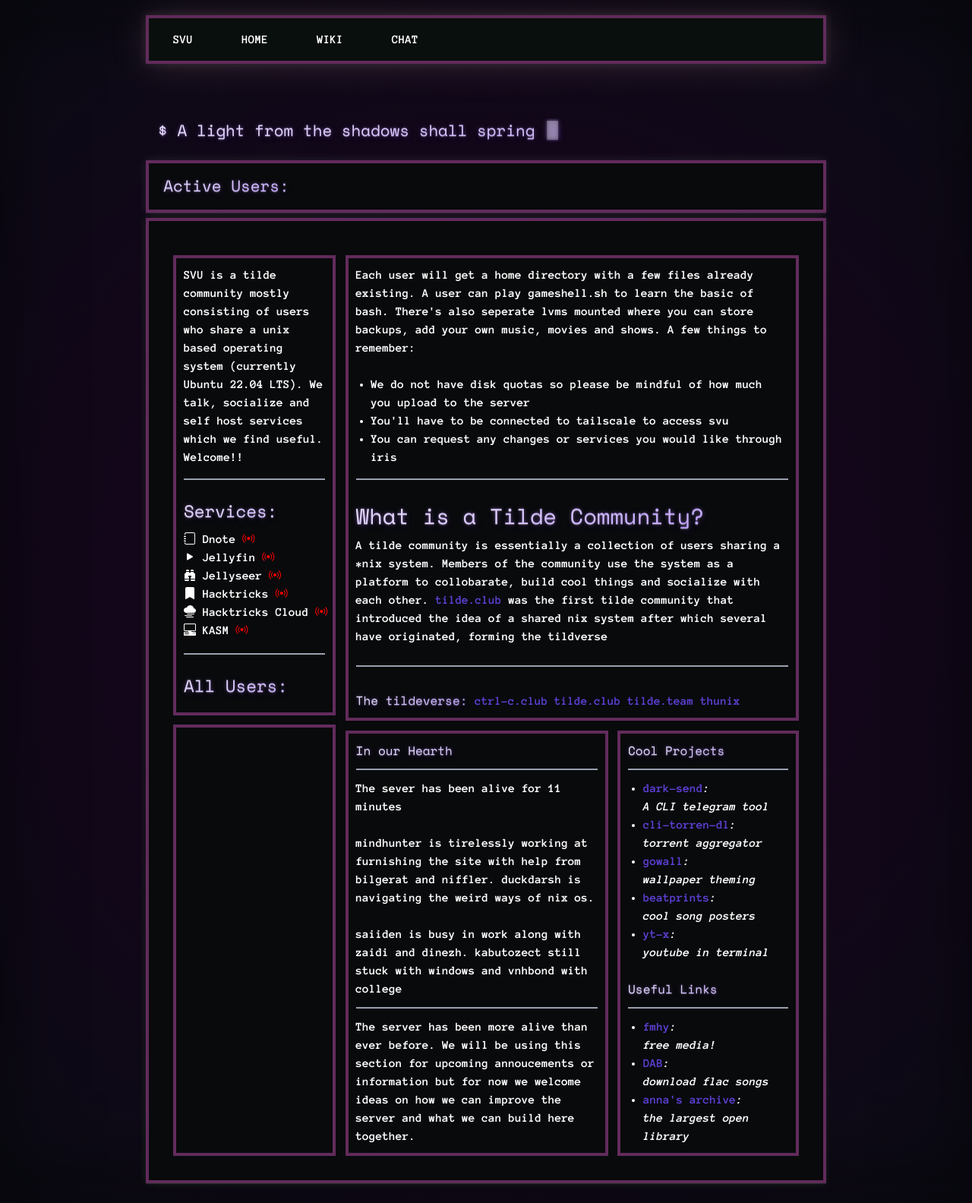
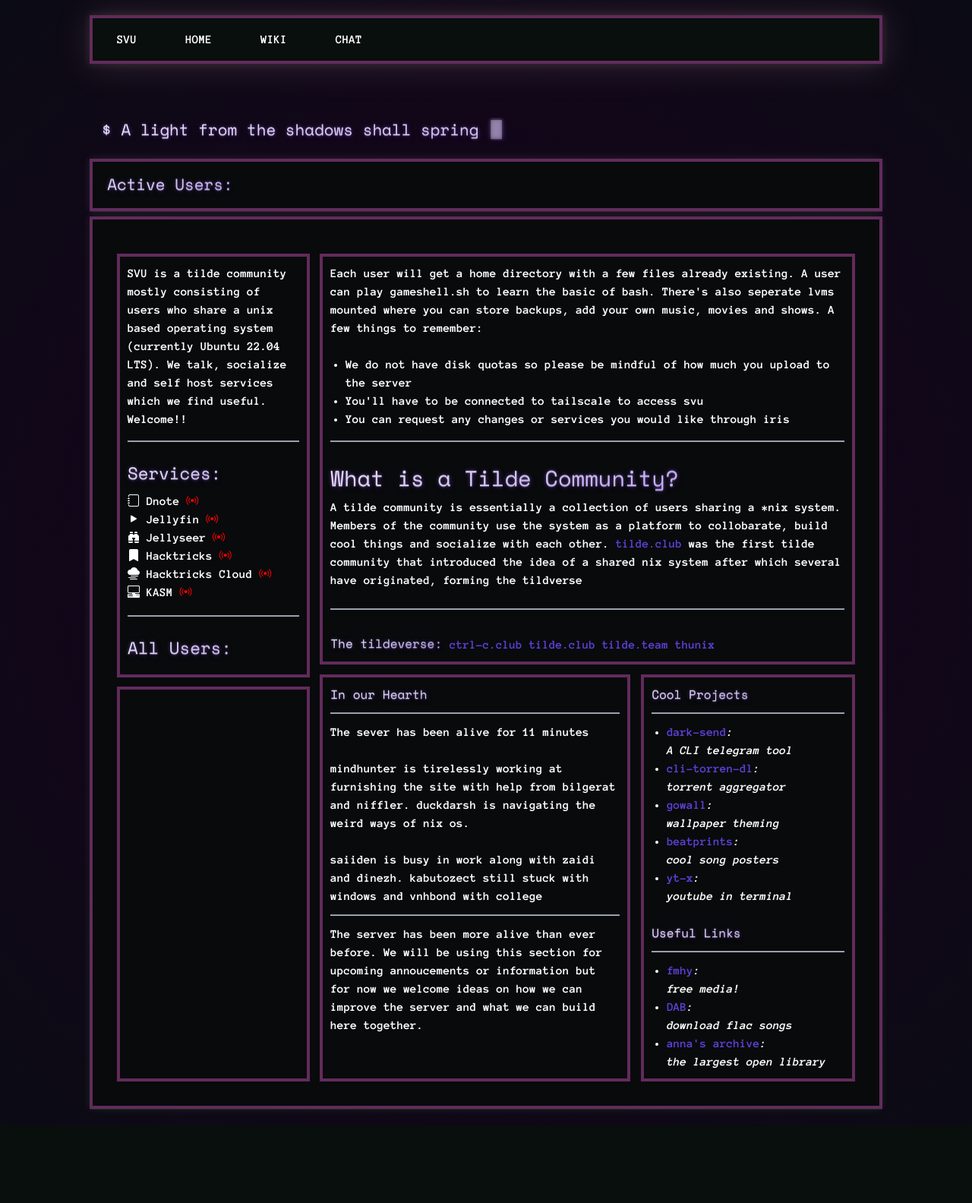
Before and after one commit to Viridescent7/svu_dashboard, a Django app: page / in a window 1280 px wide. Shown: the whole page at 76% size. After the commit the page ends 1465 px from the top, so only its background shows below. Run offline with Django 4.2, Linux system fonts and the light colour scheme; data that the repository does not hold is empty.

Commit message:
optimized layout for mobile

```diff
--- a/home/static/css/styles.css
+++ b/home/static/css/styles.css
@@ -5,17 +5,17 @@
 /* @import url('https://fonts.googleapis.com/css2?family=Source+Code+Pro&display=swap');
 @import url('https://fonts.googleapis.com/css2?family=Inconsolata&display=swap'); */
 
-html, body {
+body {
   background: radial-gradient(
     circle at center,
     #1a001f 0%,   /* deep purple */
     #0b0b14 100%  /* dark navy/charcoal */
   );
-  margin: 0;
+  margin: auto;
   padding: 0;
-  box-shadow: inset 0 0 100px rgba(0, 0, 0, 0.5);
   font-family: 'Anonymous Pro', monospace;
   font-weight: 550;
+  max-width: 1160px;
 }
 
 h1 {
@@ -73,7 +73,7 @@ code {
     justify-content: left;
     align-items: left;
     flex-wrap: wrap;
-
+    width: 90%;
 
 }
 
@@ -98,6 +98,10 @@ code {
         from { max-width: 2em; } /* Width of ::before */
         to { max-width: 100%; }
     }
+}
+
+#runner-outer {
+    width: 90%;
 }
 
 #runner::before {
@@ -133,10 +137,15 @@ code {
     box-shadow: -1px -0.8px 10px 0.3px rgba(229,228,226, 0.1),
                 0.3px 1.1px 1px -0.3px rgba(229,228,226, 0.15);
     height: 100%;
+    width: 90%;
 }
 
 #active-users h1 {
   font-size: 1.3rem;
+}
+
+#main-content {
+    width: 90%;
 }
 
 #main-body {
@@ -245,8 +254,15 @@ code {
   margin-right: 8px;
 }
 
+#what-is {
+    overflow-wrap: break-word;
+}
+
 #what-is h1 {
   font-size: calc(1rem + 1vw);
+  white-space: normal;
+  word-wrap: break-word;
+  overflow-wrap: break-word;
 }
 
 #info-link {
@@ -269,6 +285,9 @@ code {
     padding: 10px;
     width: 40%;
 
+    white-space: normal;
+    word-wrap: break-word;
+    overflow-wrap: break-word;
 }
 
 #projects ul {
--- a/templates/base.html
+++ b/templates/base.html
@@ -16,7 +16,7 @@
     {% include "navi.html" %}
     <br><br>
 
-    <div id="runner-outer" class="w-[70%] mx-auto mt-[0.6%] p-[1rem] mb-[0.3%]">
+    <div id="runner-outer" class="mx-auto mt-[0.6%] p-[1rem] mb-[0.3%]">
     {%block runner %}
     {% endblock %}
     </div>
@@ -25,7 +25,7 @@
         {% block active-users %}
         {% endblock %}
     </div>
-    <div id="main-content" class="w-[70%] bg-[rgba(9,10,12,100)] mx-auto mt-[0.6%] p-[2rem] mb-[0.5%]">
+    <div id="main-content" class="bg-[rgba(9,10,12,100)] mx-auto mt-[0.6%] p-[2rem] mb-[0.5%]">
         {% block main-content %}
         {% endblock %}
     </div>
```
